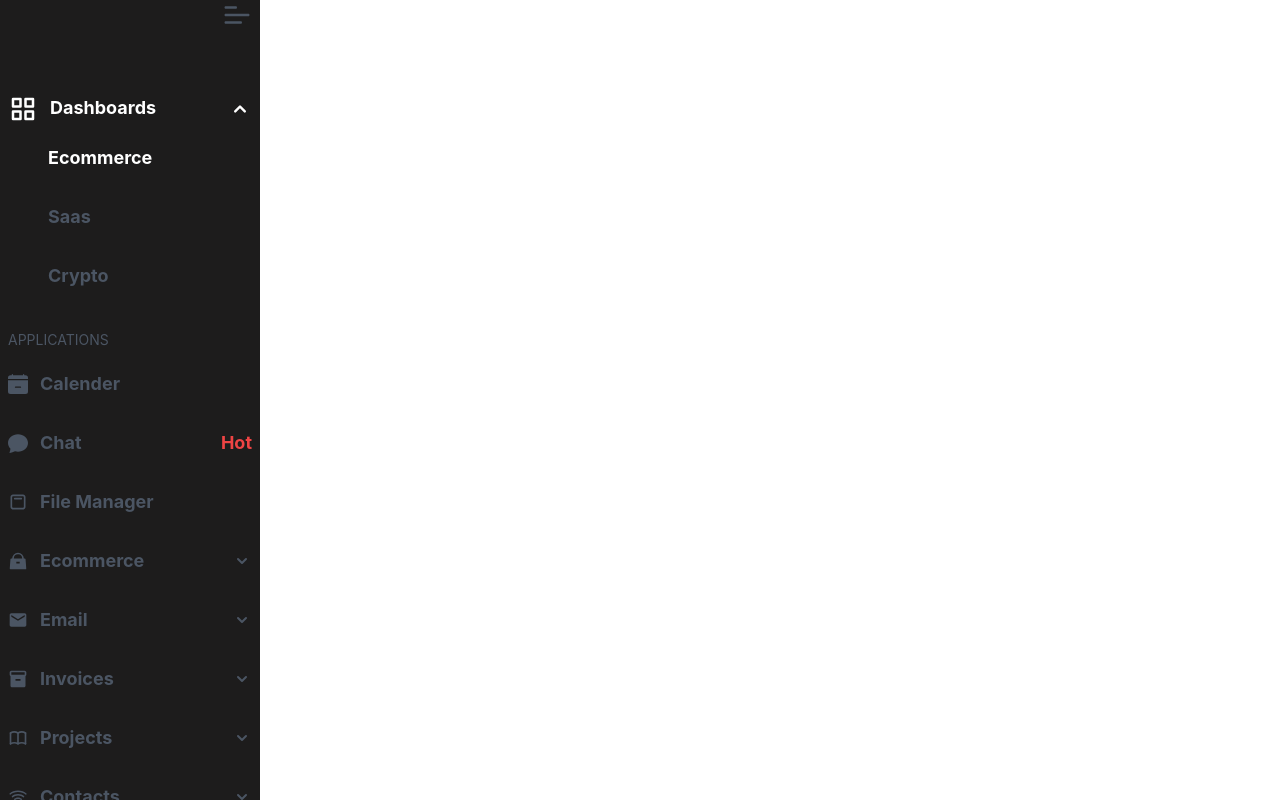
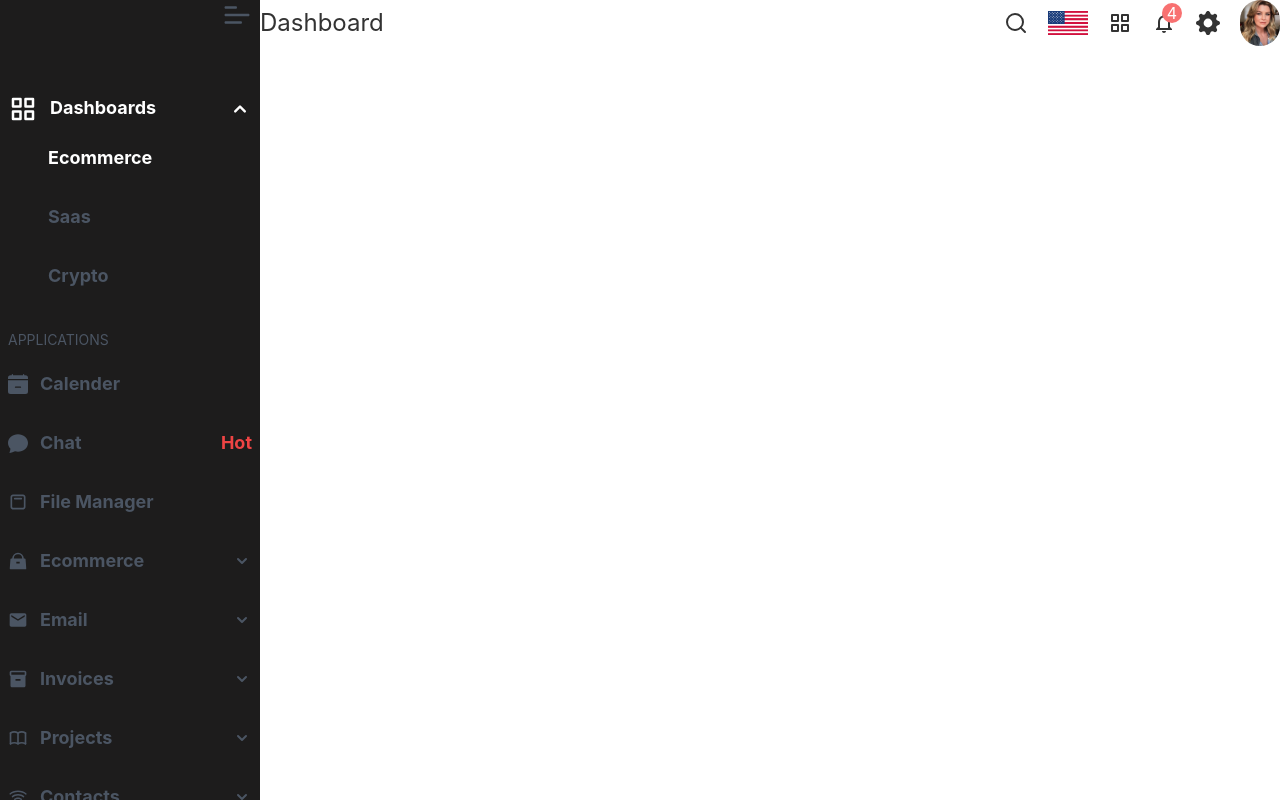
Before and after one commit to MdIbrahimKholil7/dasboard-task, a React (Create React App) app: page / in a window 1280 px wide. Built offline with nearby package versions, Linux system fonts and the light colour scheme.

Commit message:
header complete

```diff
--- /dev/null
+++ b/src/components/DashboardHeader/DashboardHeader.js
@@ -0,0 +1,50 @@
+import React from 'react';
+import { FiSearch } from 'react-icons/fi';
+import { BiGridAlt } from 'react-icons/bi';
+import { MdOutlineNotificationsNone } from 'react-icons/md';
+import { BsGearFill } from 'react-icons/bs';
+import flag from '../../assets/flag.webp'
+import actor from '../../assets/actor.jpg'
+const DashboardHeader = () => {
+    return (
+        <div className='w-full '>
+            <div className='flex justify-between items-center w-full'>
+                <div>
+                    <h1 className='text-2xl '>Dashboard</h1>
+                </div>
+                <div className='flex items-center gap-5'>
+                    <div>
+                        <FiSearch
+                        className='text-2xl'
+                        />
+                    </div>
+                    <div>
+                        <img className='w-[40px] object-cover' src={flag} alt="" />
+                    </div>
+                    <div>
+                        <BiGridAlt
+                        className='text-2xl'
+                        />
+                    </div>
+                    <div className='relative'>
+                        <MdOutlineNotificationsNone
+                        className='text-2xl'
+                        />
+                          <div class=" rounded-full w-[20px] h-[20px] flex justify-center items-center bg-red-400 absolute top-[-8px] text-white left-[10px]">4</div>
+                    </div>
+                    <div className=''>
+                        <BsGearFill
+                        className='text-2xl'
+                        />
+
+                    </div>
+                    <div>
+                        <img className='w-[40px] object-cover rounded-full' src={actor} alt="" />
+                    </div>
+                </div>
+            </div>
+        </div>
+    );
+};
+
+export default DashboardHeader;
--- a/src/components/Home/Home.js
+++ b/src/components/Home/Home.js
@@ -1,11 +1,13 @@
 import React from 'react';
+import DashboardBody from '../Pages/DashboardBody';
 import SideBar from '../Pages/SideBar';
 
 const Home = () => {
     return (
         <div>
-            <div>
+            <div className='flex items-center w-full'>
                 <SideBar/>
+                <DashboardBody/>
             </div>
         </div>
     );
--- /dev/null
+++ b/src/components/Pages/DashboardBody.js
@@ -0,0 +1,14 @@
+import React from 'react';
+import DashboardHeader from '../DashboardHeader/DashboardHeader';
+
+const DashboardBody = () => {
+    return (
+        <div className='w-full'>
+            <div className='w-full'>
+                <DashboardHeader/>
+            </div>
+        </div>
+    );
+};
+
+export default DashboardBody;
--- a/src/components/Pages/SideBar.js
+++ b/src/components/Pages/SideBar.js
@@ -82,7 +82,7 @@ const SideBar = ({ progress, setProgress }) => {
     console.log(progress)
 
     return (
-        <div className="lg:block hidden sticky top-0">
+        <div className="lg:block hidden ">
 
             {/* nav link  */}
             <motion.div
@@ -91,10 +91,10 @@ const SideBar = ({ progress, setProgress }) => {
 
                 className=''
             >
-                <motion.div className=' bg-[#1d1c1c] w-[260px] fixed top-0 bottom-0 overflow-y-hidden hover:overflow-y-auto overflow-x-hidden left-0 text-gray-600 sidebar' variants={LinkBoxVariants}
+                <motion.div className=' bg-[#1d1c1c] w-[260px] fixed  top-0 bottom-0 overflow-y-hidden hover:overflow-y-auto overflow-x-hidden left-0 text-gray-600 sidebar  cursor-pointer' variants={LinkBoxVariants}
 
                 >
-                    <div className="overflow-x-hidden" >
+                    <div className="overflow-x-hidden " >
                         <div className="flex justify-end w-full pr-2">
                             <CgMenuRight
                                 className="text-3xl rotate-180"
```
Also changed, not shown: src/assets/actor.jpg (added), src/assets/flag.webp (added).
